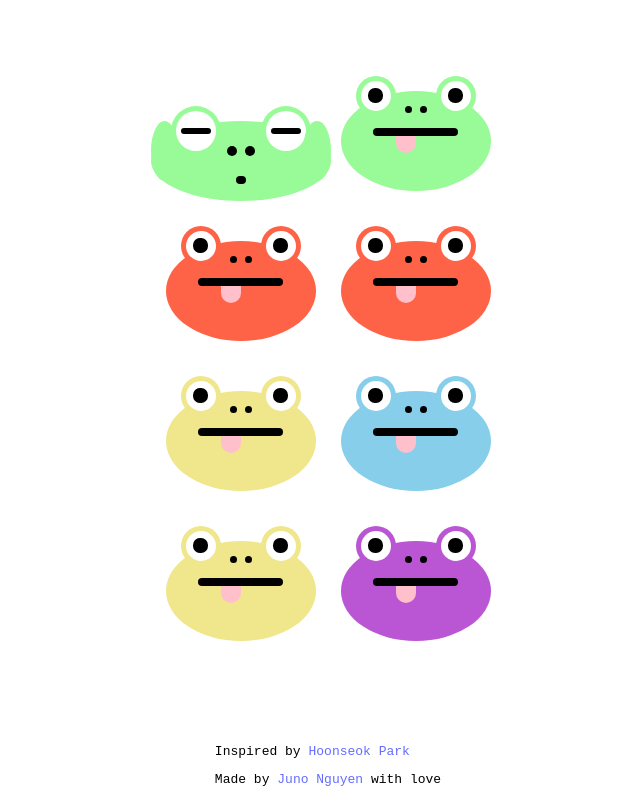
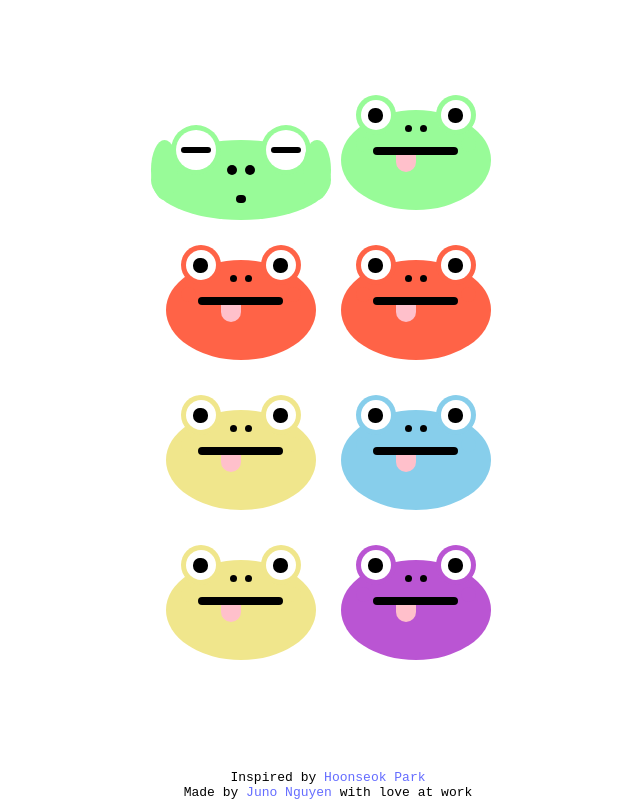
Before and after one commit to JunoNgx/squish-a-froggy, a Svelte app: page / in a window 1280 px wide. Shown: the whole page, without its empty margins (312-952 px from the left). Built offline with nearby package versions, Linux system fonts and the light colour scheme.

Commit message:
Update footer

```diff
--- a/index.html
+++ b/index.html
@@ -10,7 +10,7 @@
     <div id="app"></div>
     <footer>
         <p>Inspired by <a href="https://codepen.io/parcon/full/xqVYmB" target="_blank" rel="noopener noreferrer">Hoonseok Park</a></p>
-        <p>Made by <a href="https://www.junongx.com/" target="_blank" rel="noopener noreferrer">Juno Nguyen</a> with love</p>
+        <p>Made by <a href="https://www.junongx.com/" target="_blank" rel="noopener noreferrer">Juno Nguyen</a> with love at work</p>
     </footer>
     <script type="module" src="/src/main.ts"></script>
 </body>
--- a/src/app.css
+++ b/src/app.css
@@ -92,8 +92,9 @@ html, body {
 footer {
     color: #000;
     font-family: monospace;
+    text-align: center;
 }
-/*
+
 footer p {
     margin: 0;
-} */
+}
```
